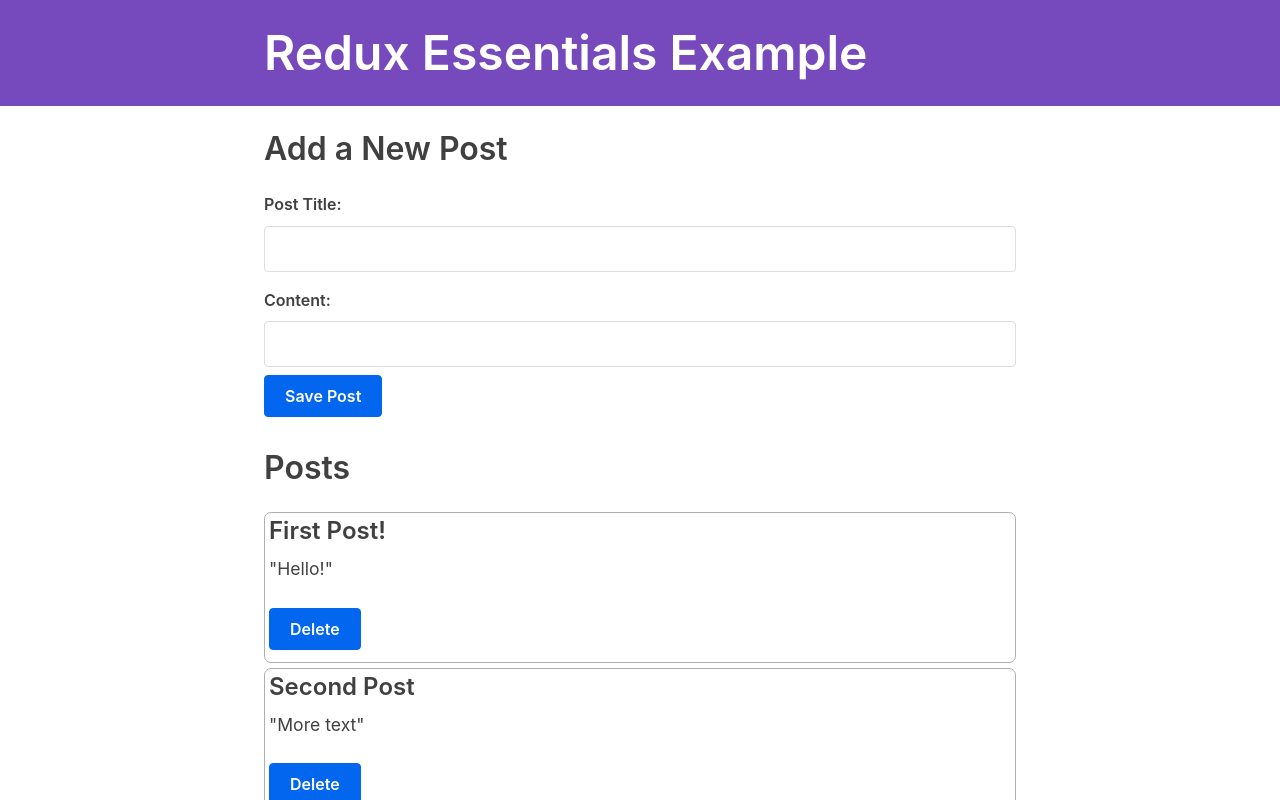
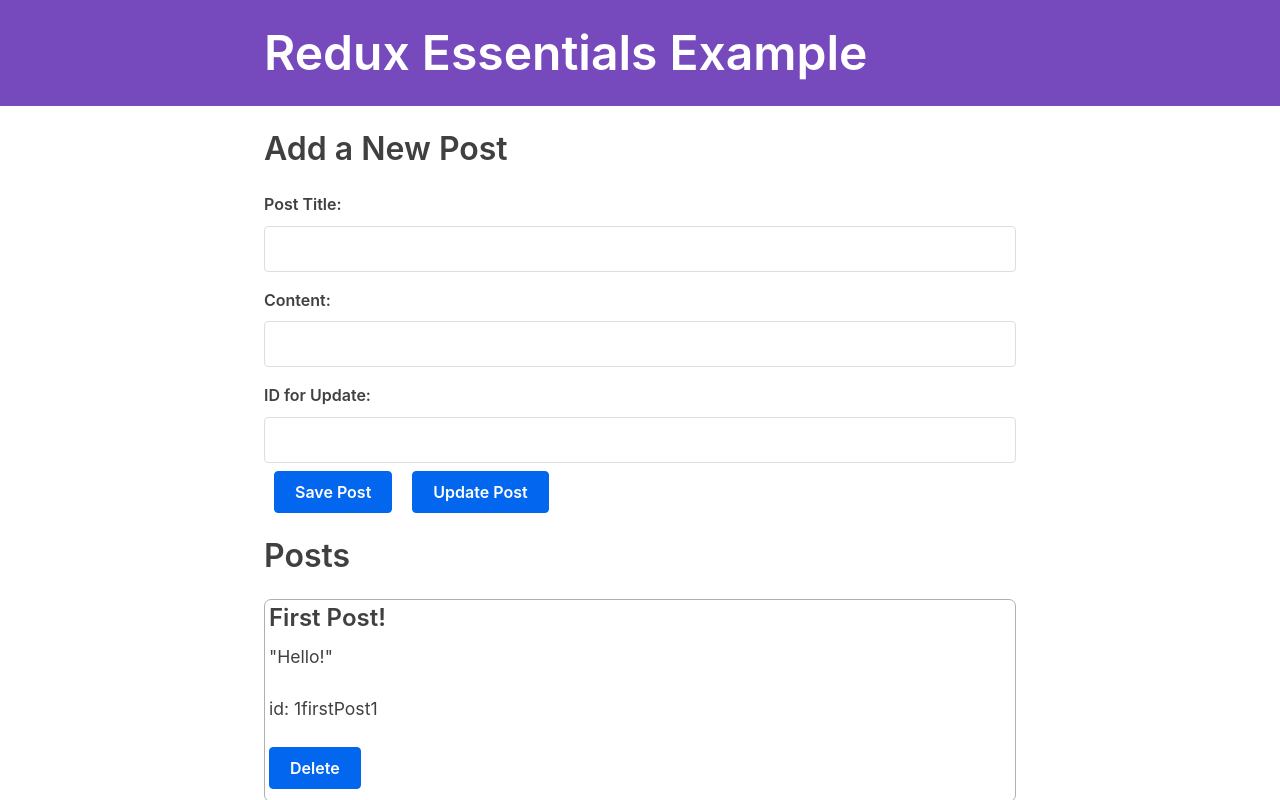
Before and after one commit to davidsjg/ReduxApp, a React (Create React App) app in the folder redux-essentials/: page / in a window 1280 px wide. Shown: the top 800 px of the page. Built offline with nearby package versions, Linux system fonts and the light colour scheme; what @mswjs/data, mock-socket, txtgen would draw is missing.

Commit message:
update functionality working, fixed splice for delete, full CRUD, exercise finished

```diff
--- a/redux-essentials/src/features/posts/AddPostForm.js
+++ b/redux-essentials/src/features/posts/AddPostForm.js
@@ -3,15 +3,18 @@
 import { nanoid } from "@reduxjs/toolkit";
 
 import { postAdded } from "./postsSlice";
+import { postUpdated } from "./postsSlice";
 
 export const AddPostForm = () => {
   const [title, setTitle] = useState("");
   const [content, setContent] = useState("");
+  const [update, setUpdate] = useState("");
 
   const dispatch = useDispatch();
 
   const onTitleChanged = (e) => setTitle(e.target.value);
   const onContentChanged = (e) => setContent(e.target.value);
+  const onUpdateChanged = (e) => setUpdate(e.target.value);
 
   const onSavePostClicked = () => {
     if (title && content) {
@@ -25,6 +28,22 @@
 
       setTitle("");
       setContent("");
+    }
+  };
+
+  const onUpdatePostClicked = () => {
+    if (title && content && update) {
+      dispatch(
+        postUpdated({
+          id: update,
+          title,
+          content,
+        })
+      );
+
+      setTitle("");
+      setContent("");
+      setUpdate("");
     }
   };
 
@@ -55,8 +74,27 @@
           value={content}
           onChange={onContentChanged}
         />
-        <button type="button" onClick={onSavePostClicked}>
+        <label htmlFor="postUpdate">ID for Update:</label>
+        <input
+          type="text"
+          id="postUpdate"
+          name="postUpdate"
+          valeu={update}
+          onChange={onUpdateChanged}
+        />
+        <button
+          type="button"
+          onClick={onSavePostClicked}
+          className="formButton"
+        >
           Save Post
+        </button>
+        <button
+          type="button"
+          onClick={onUpdatePostClicked}
+          className="formButton"
+        >
+          Update Post
         </button>
       </form>
     </section>
--- a/redux-essentials/src/features/posts/PostsLists.js
+++ b/redux-essentials/src/features/posts/PostsLists.js
@@ -22,6 +22,7 @@
         {post.content.substring(0, 100)}
         <span>"</span>
       </p>
+      <p>id: {post.id}</p>
       <button name={post.id} type="button" onClick={onDeletePostClicked}>
         Delete
       </button>
--- a/redux-essentials/src/features/posts/postsSlice.js
+++ b/redux-essentials/src/features/posts/postsSlice.js
@@ -13,18 +13,27 @@
       state.push(action.payload);
     },
     postDeleted(state, action) {
-      let temp = state.indexOf(action.payload);
-      console.log(temp);
-      // let result = state.filter((post) => {
-      //   console.log(post);
-      //   return post.id === action.payload;
-      // });
-      // console.log(result);
+      console.log(action);
+
+      let newTemp = state.find((post) => post.id === action.payload);
+
+      let temp = state.indexOf(newTemp);
+
       state.splice(temp, 1);
+
+      // state.splice(state.indexOf(action.payload.id), 1);
+    },
+    postUpdated(state, action) {
+      console.log(action);
+
+      let newTemp = state.find((post) => post.id === action.payload.id);
+
+      let temp = state.indexOf(newTemp);
+      state.splice(temp, 1, action.payload);
     },
   },
 });
 
-export const { postAdded, postDeleted } = postsSlice.actions;
+export const { postAdded, postDeleted, postUpdated } = postsSlice.actions;
 
 export default postsSlice.reducer;
--- a/redux-essentials/src/index.css
+++ b/redux-essentials/src/index.css
@@ -18,6 +18,10 @@
 
 p {
   font-size: 1.1rem;
+}
+
+button {
+  color: red;
 }
 
 /* Navbar */
@@ -275,3 +279,7 @@
 .notification.new {
   background-color: rgba(29, 161, 242, 0.1);
 }
+
+.formButton {
+  margin: 0 10px;
+}
```
